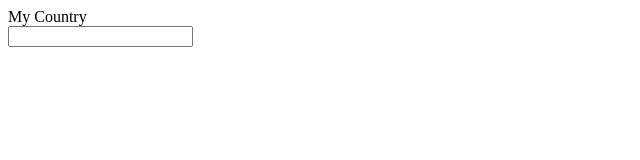
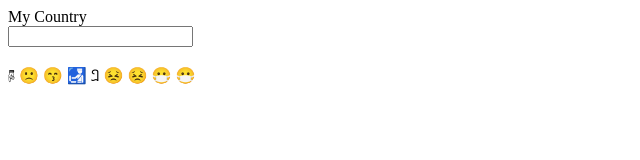
Before and after one commit to AlamgirKL/basic_frontend_n, a plain HTML site: page datalist.html in a window 1280 px wide. Shown: the whole page, without its empty margins (0-640 px from the left). Drawn offline with Linux system fonts and the light colour scheme.

Commit message:
emojis code add

```diff
--- a/datalist.html
+++ b/datalist.html
@@ -19,5 +19,17 @@
         <option value="pp"></option>
     </datalist>
 
+    <p>
+        &#128407;
+        &#128577;
+        &#128537;
+        &#128707;
+        &#123607;
+        &#128547;
+        &#128547;
+        &#128567;
+        &#128567;
+    </p>
+
 </body>
 </html>
```
